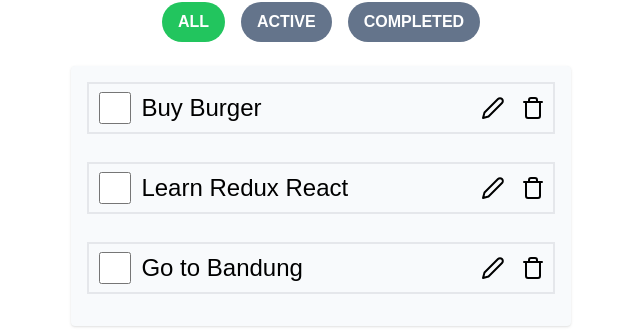
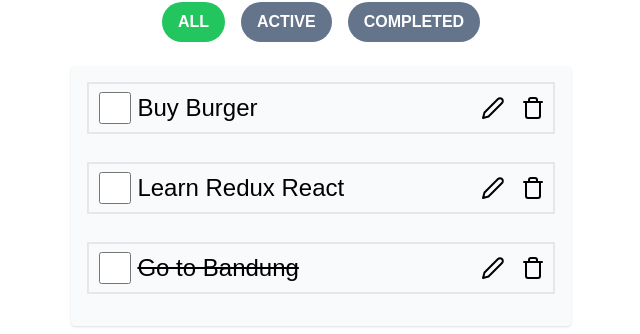
Before and after one commit to Anugerah20/Todolist-App, a React (Vite) app: page / in a window 1280 px wide. Shown: the part 326-660 px from the top of the page, without its empty margins (319-959 px from the left). Built offline with nearby package versions, Linux system fonts and the light colour scheme.

Commit message:
➕ update margin left

```diff
--- a/src/components/ListTodo.jsx
+++ b/src/components/ListTodo.jsx
@@ -23,15 +23,24 @@ function ListTodo() {
 
       {/* START: List Todo */}
       <section className="w-[90%] md:w-[70%] lg:w-[39%] flex flex-col gap-3 mx-auto mt-5 md:mt-6 lg:mt-6 bg-slate-50 shadow rounded px-4 py-4">
-        {todos.map((item) => (
-          <div key={item.id} className="flex items-center mb-4 p-2 border-2">
+        {todos.map((todo) => (
+          <div key={todo.id} className="flex items-center mb-4 p-2 border-2">
             <input
               className="w-7 h-5 sm:w-9 sm:h-8 cursor-pointer"
               type="checkbox"
               name="todo"
               id="todo"
             />
-            <p className="text-xl sm:text-2xl ml-2">{item.title}</p>
+            <p
+              className="text-xl sm:text-2xl ml-1"
+              style={
+                todo.completed === true
+                  ? { textDecoration: "line-through" }
+                  : { textDecoration: "none" }
+              }
+            >
+              {todo.title}
+            </p>
             <div className="flex items-center ml-auto gap-4 cursor-pointer">
               <FiEdit2 className="text-xl sm:text-2xl" />
               <FiTrash className="text-xl sm:text-2xl" />
```
